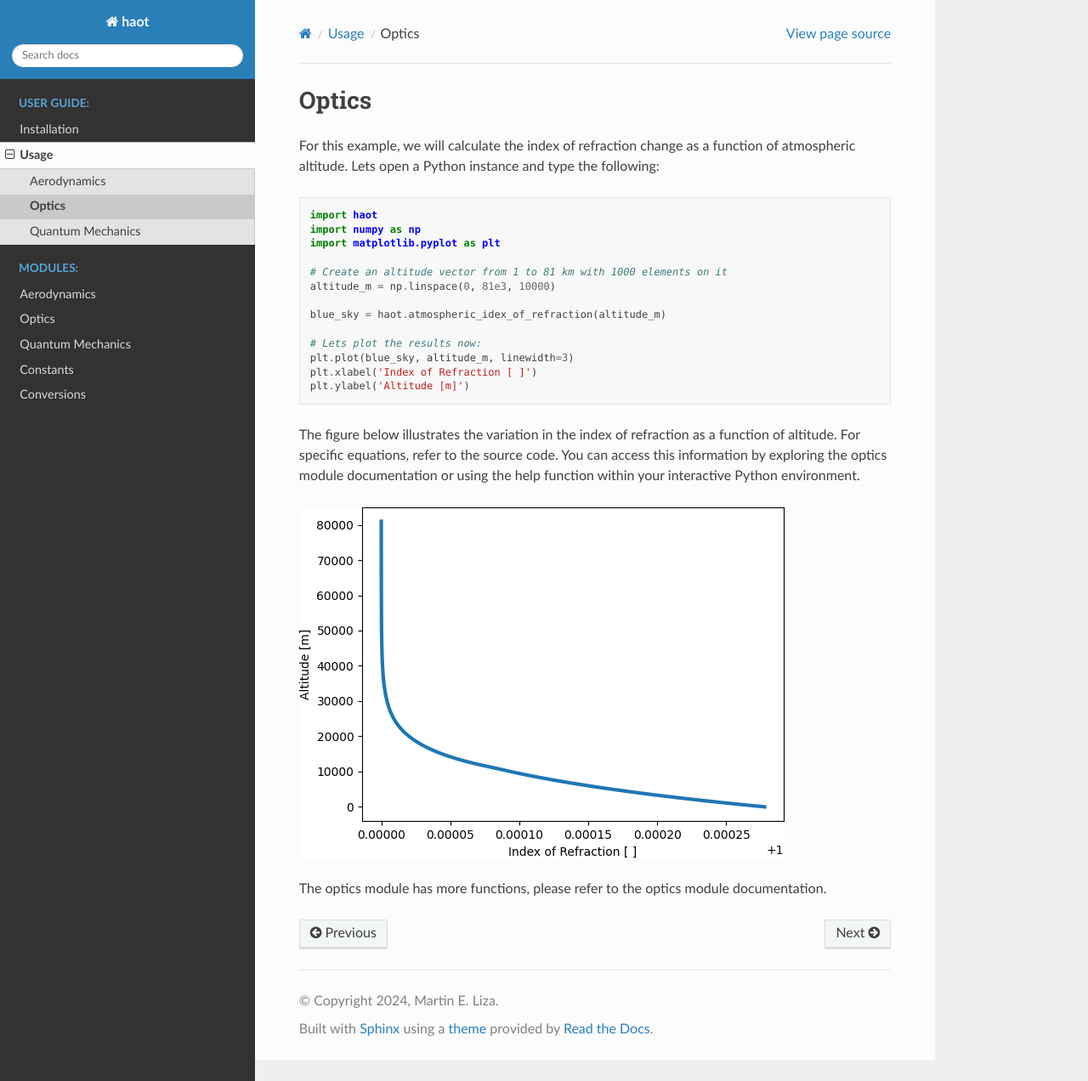
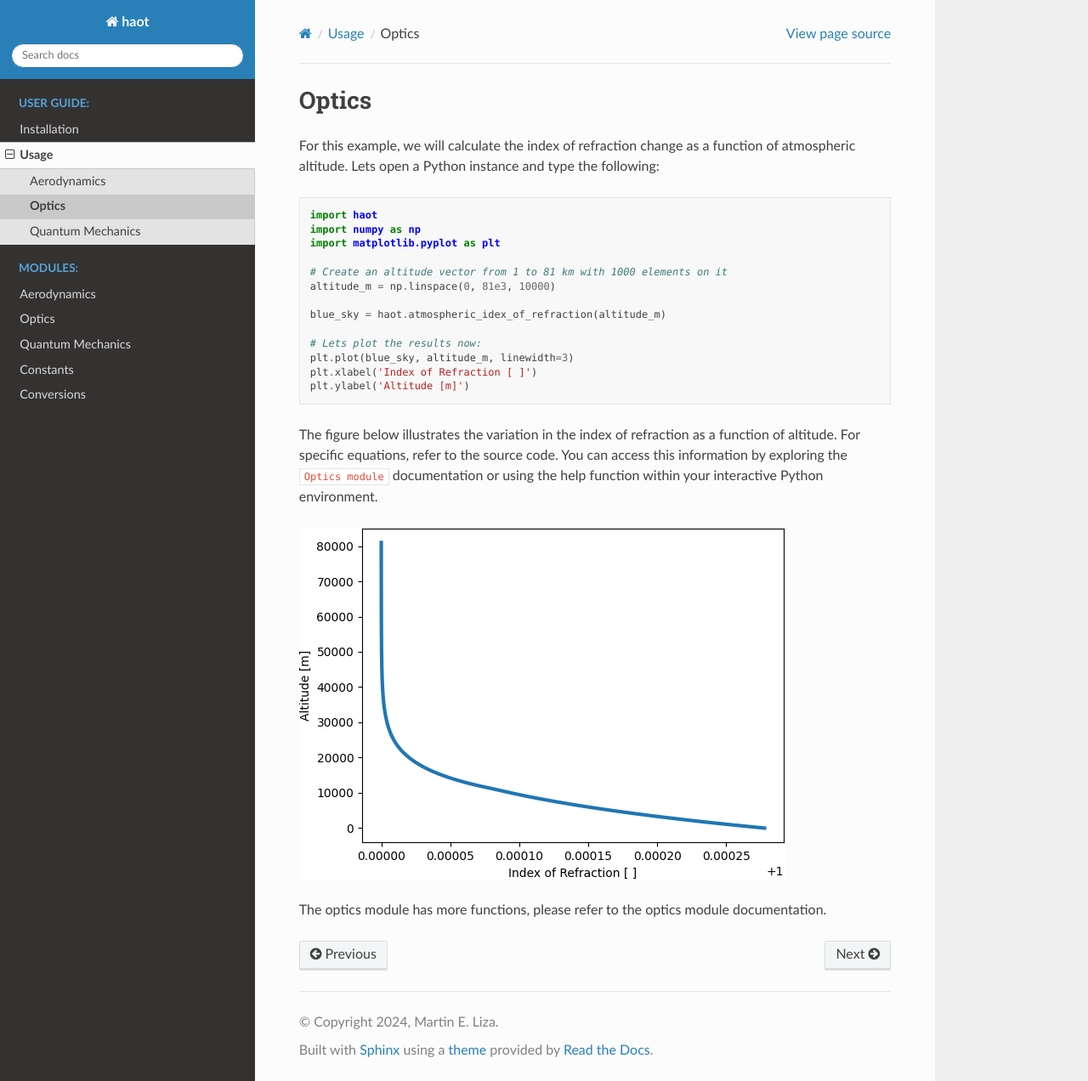
Before and after one commit to mliza/HAOT, a Sphinx documentation site: the page built from docs/source/user_guide/examples/optics.rst, in a window 1280 px wide and 1272 px high. Shown: the whole window at 85% size. Built offline with Sphinx 7.4.7 and the Read the Docs theme 3.1.0, drawn with Linux system fonts in a browser that asks for light colours; cross-references to code outside the pages are shown as plain code; the version number is read from the project's files by our own code; part of the change alters nothing that is shown.

```diff
--- a/docs/source/user_guide/examples/optics.rst
+++ b/docs/source/user_guide/examples/optics.rst
@@ -23,7 +23,7 @@ following:
 
 
 The figure below illustrates the variation in the index of refraction as a function of altitude.
-For specific equations, refer to the source code. You can access this information by exploring the optics module documentation or using the help function within your interactive Python environment.
+For specific equations, refer to the source code. You can access this information by exploring the :red:`Optics module<Module optics target>` documentation or using the help function within your interactive Python environment.
 
 .. image:: images/indexRefraction.png
 
```
